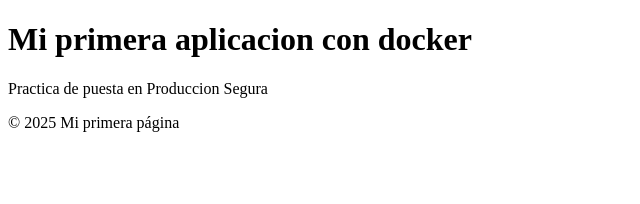
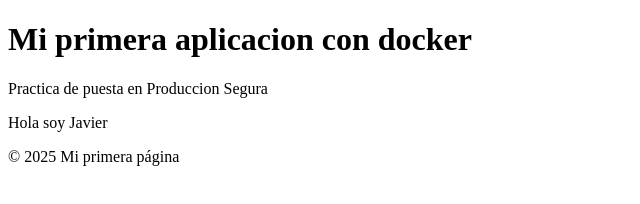
Before and after one commit to javier132006/PPS, a plain HTML site: page index.html in a window 1280 px wide. Shown: the whole page, without its empty margins (0-640 px from the left). Drawn offline with Linux system fonts and the light colour scheme.

Commit message:
Nombre Javier 1.0

```diff
--- a/index.html
+++ b/index.html
@@ -8,6 +8,7 @@
 <body>
 		<h1>Mi primera aplicacion con docker</h1>
 		<p>Practica de puesta en Produccion Segura</p>
+		<p>Hola soy Javier</p>
 
 	<footer>
 		<p>&copy; 2025 Mi primera página</p>
```
